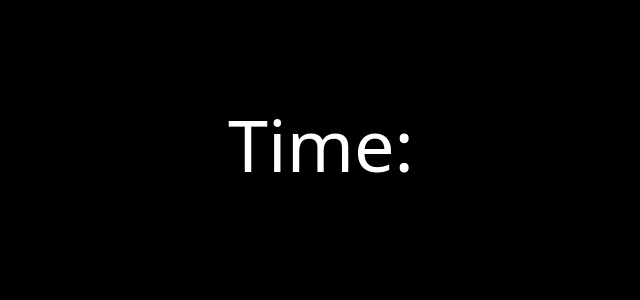
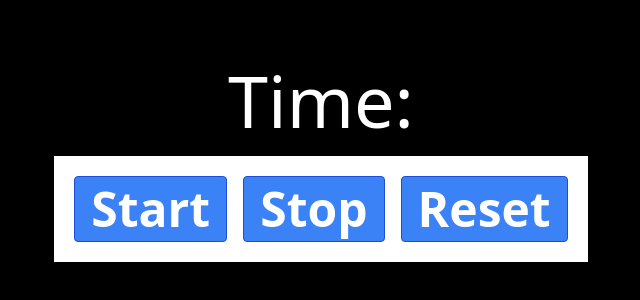
Before and after one commit to Davonne007-TX/stop-watch, a React (Vite) app: page / in a window 1280 px wide. Shown: the part 256-556 px from the top of the page, without its empty margins (319-959 px from the left). Built offline with nearby package versions, Linux system fonts and the light colour scheme.

Commit message:
adding styles to buttons

```diff
--- a/src/components/StopWatch.jsx
+++ b/src/components/StopWatch.jsx
@@ -7,8 +7,19 @@ export default function StopWatch() {
 
   return (
     <>
-      <div className="text-white flex h-screen items-center text-7xl">
+      <div className="text-white flex flex-col items-center text-7xl mt-80">
         <span className="mx-auto">Time:</span>
+        <div className="flex gap-4 bg-white p-5 text-5xl mt-5">
+          <button className="bg-blue-500 hover:bg-blue-700 text-white font-bold py-2 px-4 border border-blue-700 rounded">
+            Start
+          </button>
+          <button className="bg-blue-500 hover:bg-blue-700 text-white font-bold py-2 px-4 border border-blue-700 rounded">
+            Stop
+          </button>
+          <button className="bg-blue-500 hover:bg-blue-700 text-white font-bold py-2 px-4 border border-blue-700 rounded">
+            Reset
+          </button>
+        </div>
       </div>
     </>
   );
```
